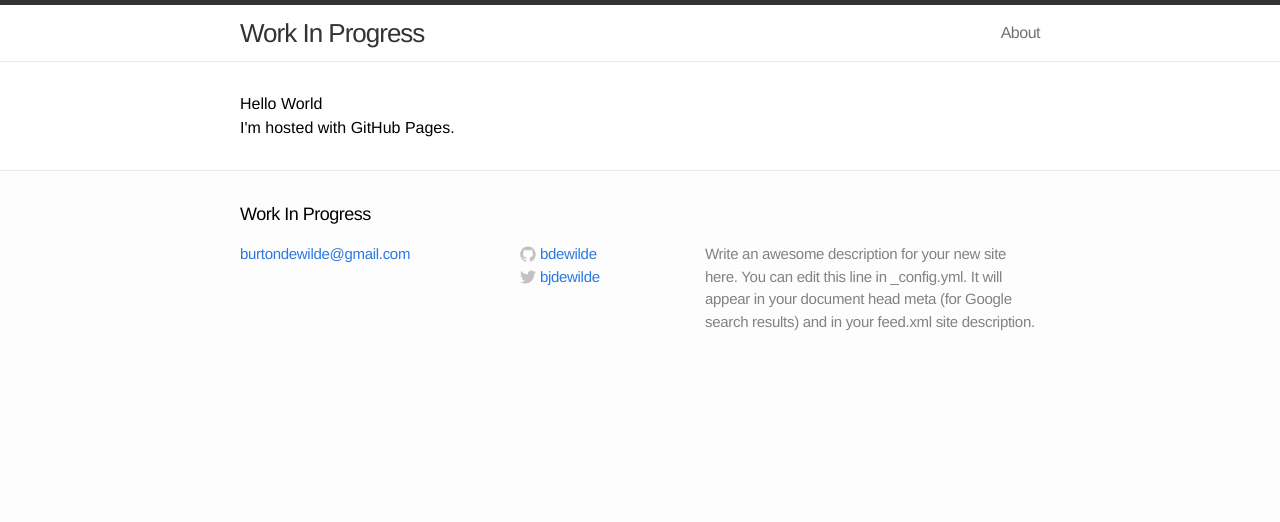
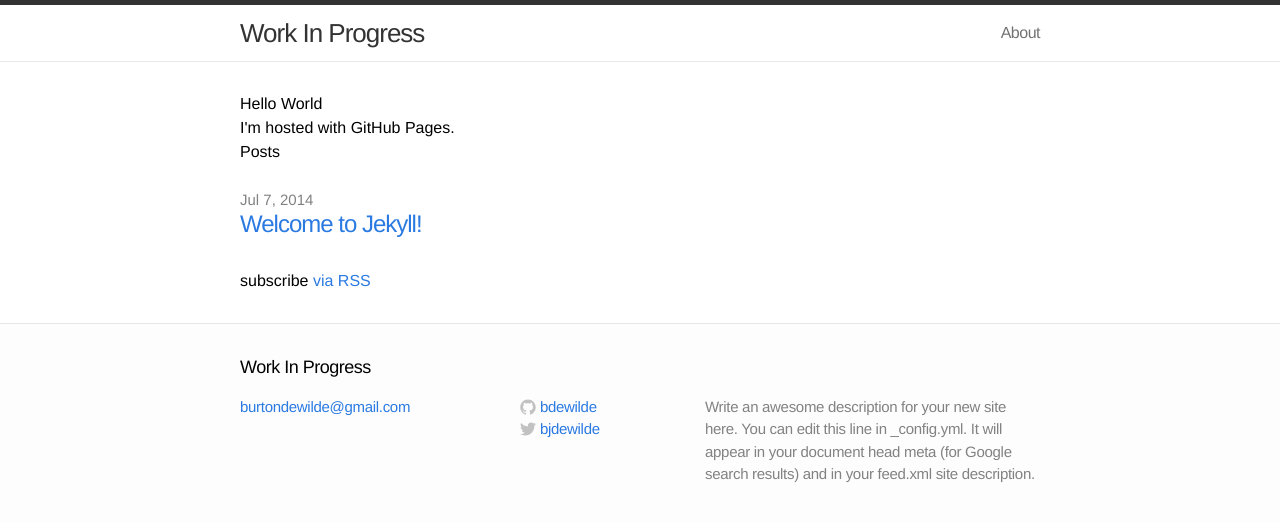
Before and after one commit to bdewilde/bdewilde.github.io, a Jekyll site: the page built from index.html, in a window 1280 px wide. Shown: the top 522 px of the page. Built offline with Jekyll 4.4.1, drawn with Linux system fonts in a browser that asks for light colours.

Commit message:
can i add posts to the home page

```diff
--- a/index.html
+++ b/index.html
@@ -8,7 +8,7 @@ layout: default
   <p>I'm hosted with GitHub Pages.</p>
 </body>
 </html>
-<!--<div class="home">
+<div class="home">
 
   <h1>Posts</h1>
 
@@ -24,4 +24,3 @@ layout: default
   <p class="rss-subscribe">subscribe <a href="{{ "/feed.xml" | prepend: site.baseurl }}">via RSS</a></p>
 
 </div>
--->
```
